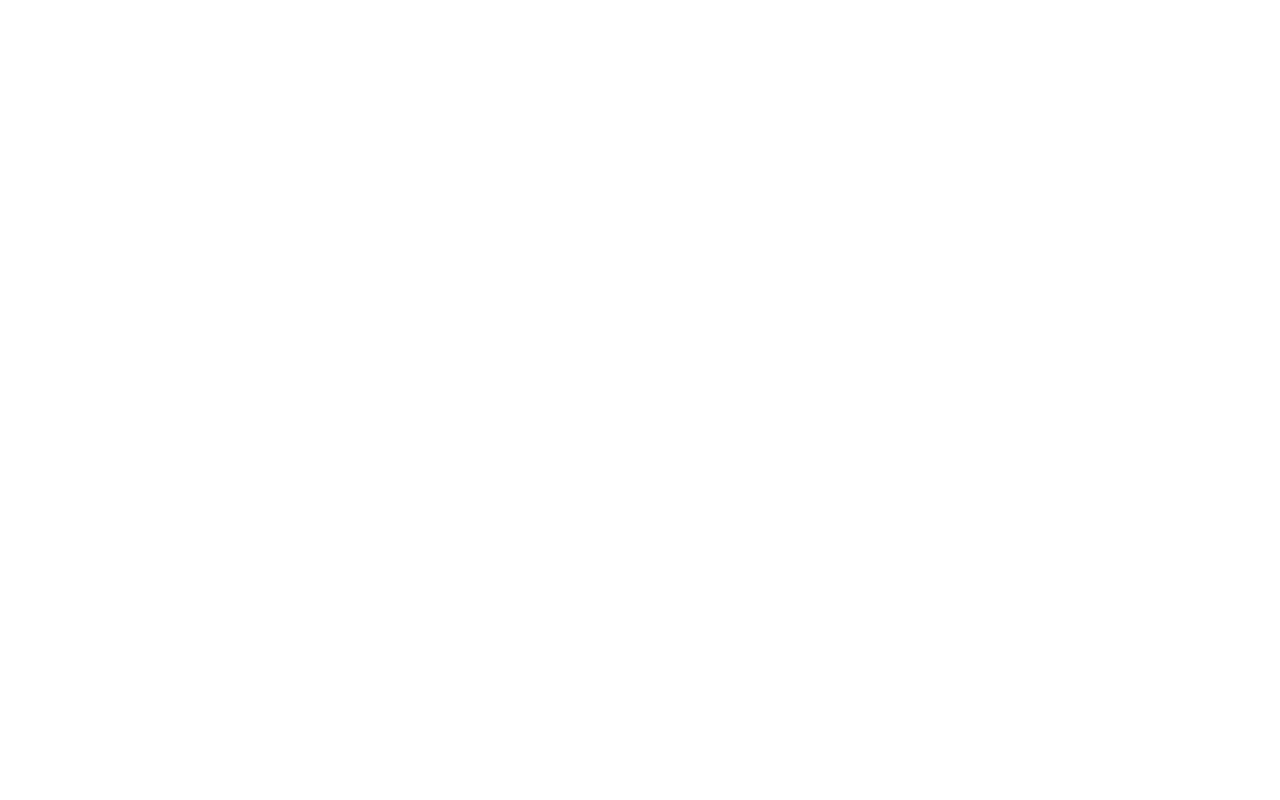
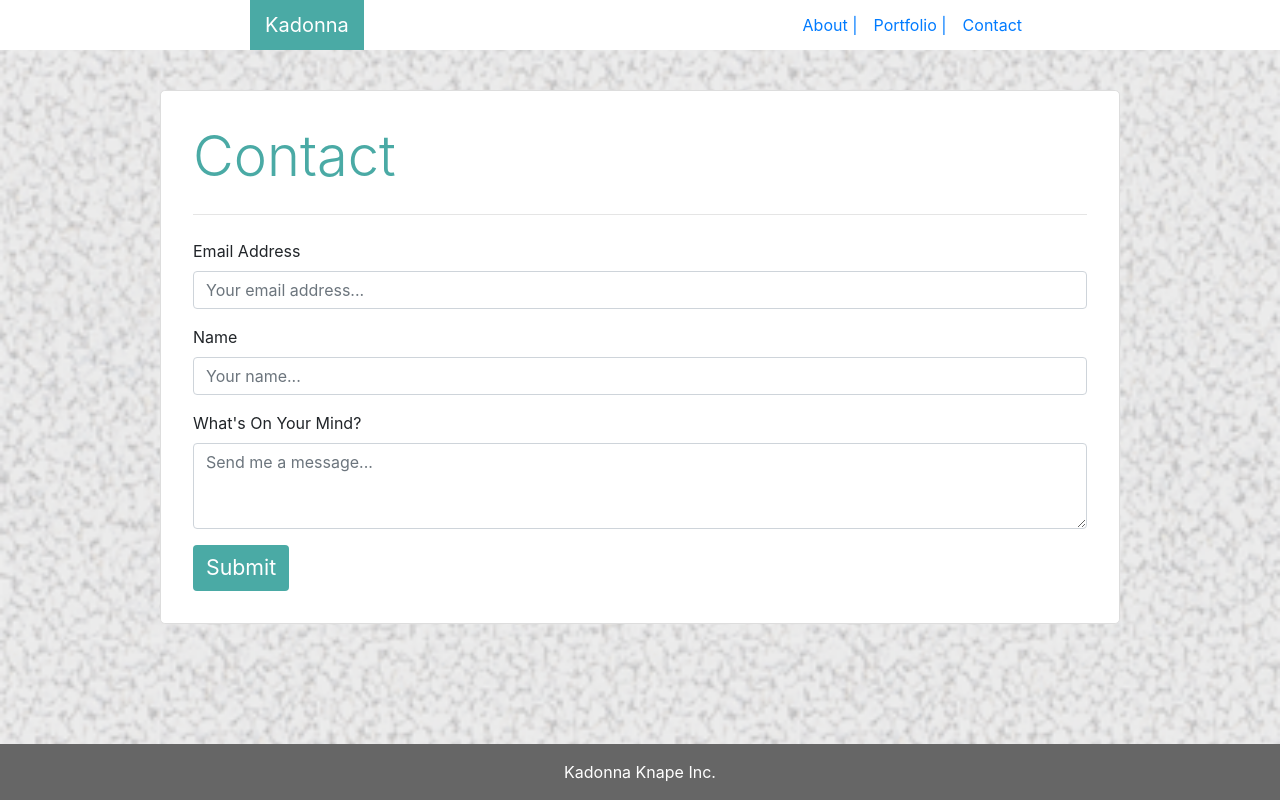
Before and after one commit to kknape/Bootstrap-Portfolio, a plain HTML site: page contact.html in a window 1280 px wide. Drawn offline with nearby package versions, Linux system fonts and the light colour scheme.

Commit message:
Contact page is done in using bootstrap.

```diff
--- a/assets/css/style.css
+++ b/assets/css/style.css
@@ -52,16 +52,19 @@ body {
 }
 
 .myFooter {
-  /*  margin: 60px 0px 0px 0px;*/
     background-color: #666666;
     color: white;
     text-align: center;
-    position: fixed;
-    bottom: 0;
-    width: 100%;
 }
-/*
-header row with Name, About, Contact
+
+.myButton {
+    background-color: #4aaaa5;
+    color: white;
+    font-size: 16pt;
+}
+
+
+/* header row with Name, About, Contact
 
 .header {
     background-color: #ffffff;
--- a/contact.html
+++ b/contact.html
@@ -0,0 +1,76 @@
+<!DOCTYPE html>
+<html lang="en-us">
+
+<head>
+  <meta charset="UTF-8">
+  <meta name="viewport" content="width=device-width, initial-scale=1, shrink-to-fit=no">
+  <title>Contact</title>
+
+    <!-- reset style sheet
+    <link rel="stylesheet" type="text/css" href="assets/css/reset.css">-->
+
+    <!-- bootstrap framework -->
+    <link rel="stylesheet" href="https://stackpath.bootstrapcdn.com/bootstrap/4.3.1/css/bootstrap.min.css" integrity="sha384-ggOyR0iXCbMQv3Xipma34MD+dH/1fQ784/j6cY/iJTQUOhcWr7x9JvoRxT2MZw1T" crossorigin="anonymous">
+
+    <script src="https://code.jquery.com/jquery-3.3.1.slim.min.js" integrity="sha384-q8i/X+965DzO0rT7abK41JStQIAqVgRVzpbzo5smXKp4YfRvH+8abtTE1Pi6jizo" crossorigin="anonymous"></script>
+    <script src="https://cdnjs.cloudflare.com/ajax/libs/popper.js/1.14.7/umd/popper.min.js" integrity="sha384-UO2eT0CpHqdSJQ6hJty5KVphtPhzWj9WO1clHTMGa3JDZwrnQq4sF86dIHNDz0W1" crossorigin="anonymous"></script>
+    <script src="https://stackpath.bootstrapcdn.com/bootstrap/4.3.1/js/bootstrap.min.js" integrity="sha384-JjSmVgyd0p3pXB1rRibZUAYoIIy6OrQ6VrjIEaFf/nJGzIxFDsf4x0xIM+B07jRM" crossorigin="anonymous"></script>
+
+    <!-- my style sheet -->
+    <link rel="stylesheet" type="text/css" href="assets/css/style.css">
+
+</head>
+
+<body>
+        <nav class="navbar navbar-expand-lg navbar-white bg-white mynavstyle">
+            <a class="navbar-brand logo" href="#">Kadonna</a>
+                <button class="navbar-toggler" type="button" data-toggle="collapse" data-target="#navbarNav" aria-controls="navbarNav" aria-expanded="false" aria-label="Toggle navigation">
+                  <span class="navbar-toggler-icon"></span>
+                </button>
+            <div class="collapse navbar-collapse justify-content-end mynav-right" id="navbarNav">
+                  <ul class="navbar-nav ">
+                    <li class="nav-item activ">
+                      <a class="nav-link" href="index.html">About |</a>
+                    </li>
+                    <li class="nav-item">
+                      <a class="nav-link" href="portfolio.html">Portfolio |</a>
+                    </li>
+                    <li class="nav-item">
+                      <a class="nav-link" href="contact.html">Contact<span class="sr-only">(current)</span></a>
+                    </li>
+                  </ul>
+            </div>
+      </nav>
+
+<div class="container">
+  <div class="jumbotron main-content">
+      <!--End global-->
+
+    <h1 class="display-4 aboutMe">Contact</h1>
+    <hr class="my-4">
+
+    <form>     <!--name, email, message, Submit-->
+
+        <div class="form-group">
+            <label for="exampleInputEmail1">Email Address</label>
+            <input type="email" class="form-control" id="exampleInputEmail1" aria-describedby="emailHelp" placeholder="Your email address...">
+        </div>
+        <div class="form-group">
+                <label for="formGroupExampleInput">Name</label>
+    <input type="text" class="form-control" id="formGroupExampleInput" placeholder="Your name...">
+        </div>
+        <div class="form-group">
+            <label for="exampleFormControlTextarea1">What's On Your Mind?</label>
+            <textarea class="form-control" id="exampleFormControlTextarea1" rows="3" placeholder="Send me a message..."></textarea>
+        </div>
+        <button type="submit" class="btn myButton">Submit</button>
+    </form>
+</div>
+
+<footer class="footer mt-auto py-3 fixed-bottom myFooter">
+ Kadonna Knape Inc.
+
+</footer>
+
+</body>
+</html>
```
Also changed, not shown: index.html (+7 -7 lines).
